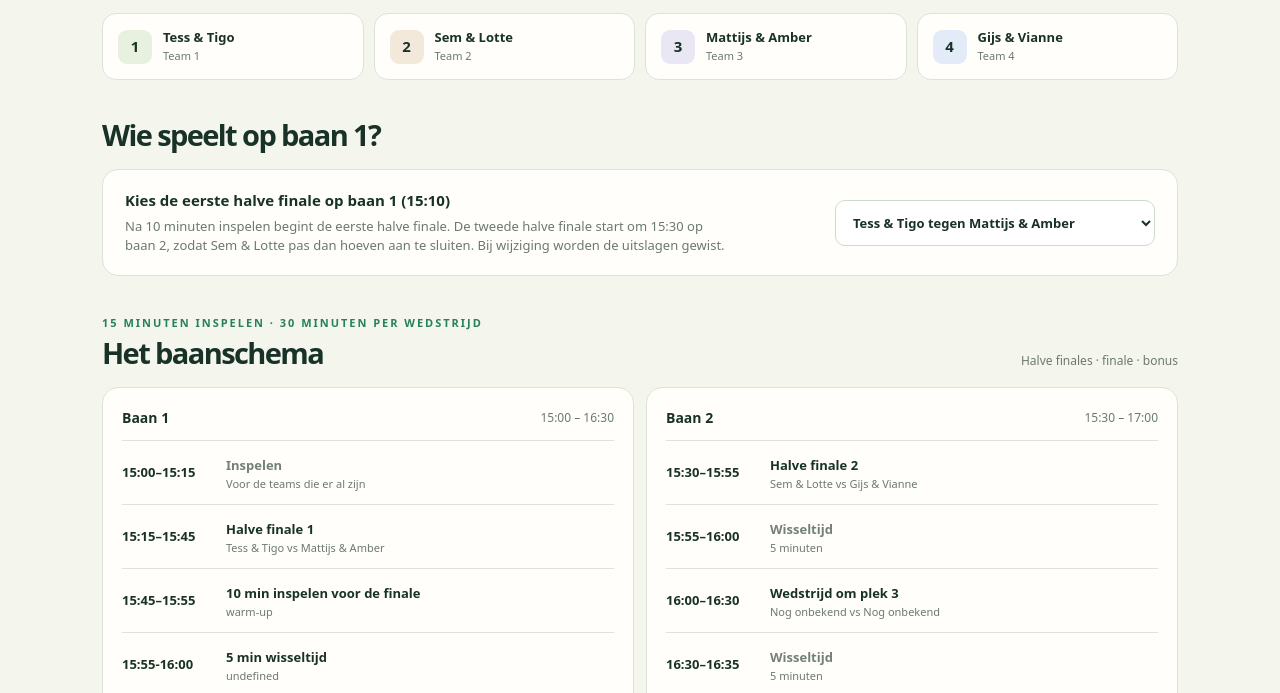
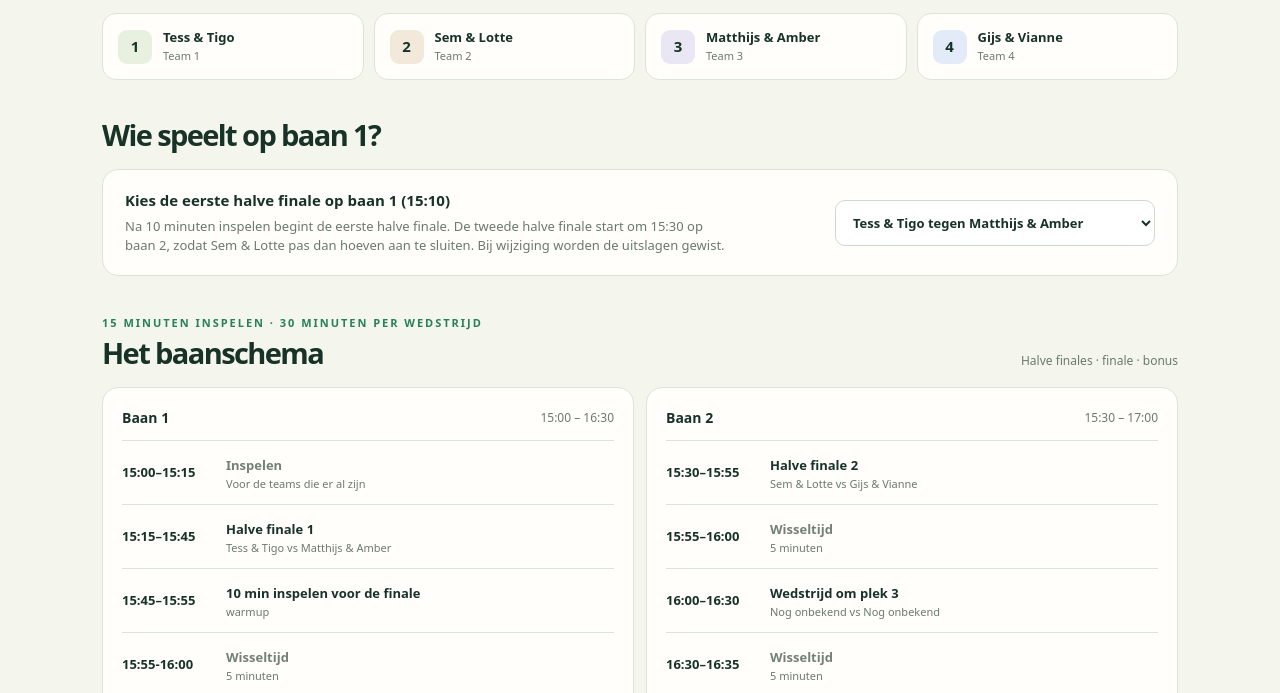
Before and after one commit to Tigo1999/Padeltoernooitje, a plain HTML site: page index.html in a window 1280 px wide. Shown: the part 667-1360 px from the top of the page. Drawn offline with Linux system fonts and the light colour scheme.

Commit message:
Update index.html

```diff
--- a/index.html
+++ b/index.html
@@ -140,9 +140,9 @@
       <div class="settings">
         <div><label for="openingPair">Kies de eerste halve finale op baan 1 (15:10)</label><p>Na 10 minuten inspelen begint de eerste halve finale. De tweede halve finale start om 15:30 op baan 2, zodat Sem &amp; Lotte pas dan hoeven aan te sluiten. Bij wijziging worden de uitslagen gewist.</p></div>
         <select id="openingPair" aria-label="Eerste halve finale">
-          <option value="0-2">Tess &amp; Tigo tegen Mattijs &amp; Amber</option>
+          <option value="0-2">Tess &amp; Tigo tegen Matthijs &amp; Amber</option>
           <option value="0-3">Tess &amp; Tigo tegen Gijs &amp; Vianne</option>
-          <option value="2-3">Mattijs &amp; Amber tegen Gijs &amp; Vianne</option>
+          <option value="2-3">Matthijs &amp; Amber tegen Gijs &amp; Vianne</option>
         </select>
       </div>
     </section>
@@ -191,7 +191,7 @@
   <script>
   (()=>{
     'use strict';
-    const teams=['Tess & Tigo','Sem & Lotte','Mattijs & Amber','Gijs & Vianne'];
+    const teams=['Tess & Tigo','Sem & Lotte','Matthijs & Amber','Gijs & Vianne'];
     const keys=['semi1','semi2','final','third','bonus'];
     const STORAGE='padel-open-knockout-v6';
     const defaultData=()=>({pair:'0-2',scores:Object.fromEntries(keys.map(k=>[k,['','']])),deciders:Object.fromEntries(keys.map(k=>[k,null])),tieChoice:null});
@@ -255,8 +255,8 @@
         {title:'Baan 1',range:'15:00 – 16:30',slots:[
           ['15:00–15:15','Inspelen','Voor de teams die er al zijn','warmup'],
           ['15:15–15:45','Halve finale 1',pairName(b.semi1),''],
-          ['15:45–15:55','10 min inspelen voor de finale','warm-up'],
-          ['15:55-16:00','5 min wisseltijd'],
+          ['15:45–15:55','10 min inspelen voor de finale','warmup'],
+          ['15:55-16:00','Wisseltijd','5 minuten','warmup'],
           ['16:00–16:30','🏆 Grote finale',pairName(b.final),'final']
         ]},
         {title:'Baan 2',range:'15:30 – 17:00',slots:[
```
